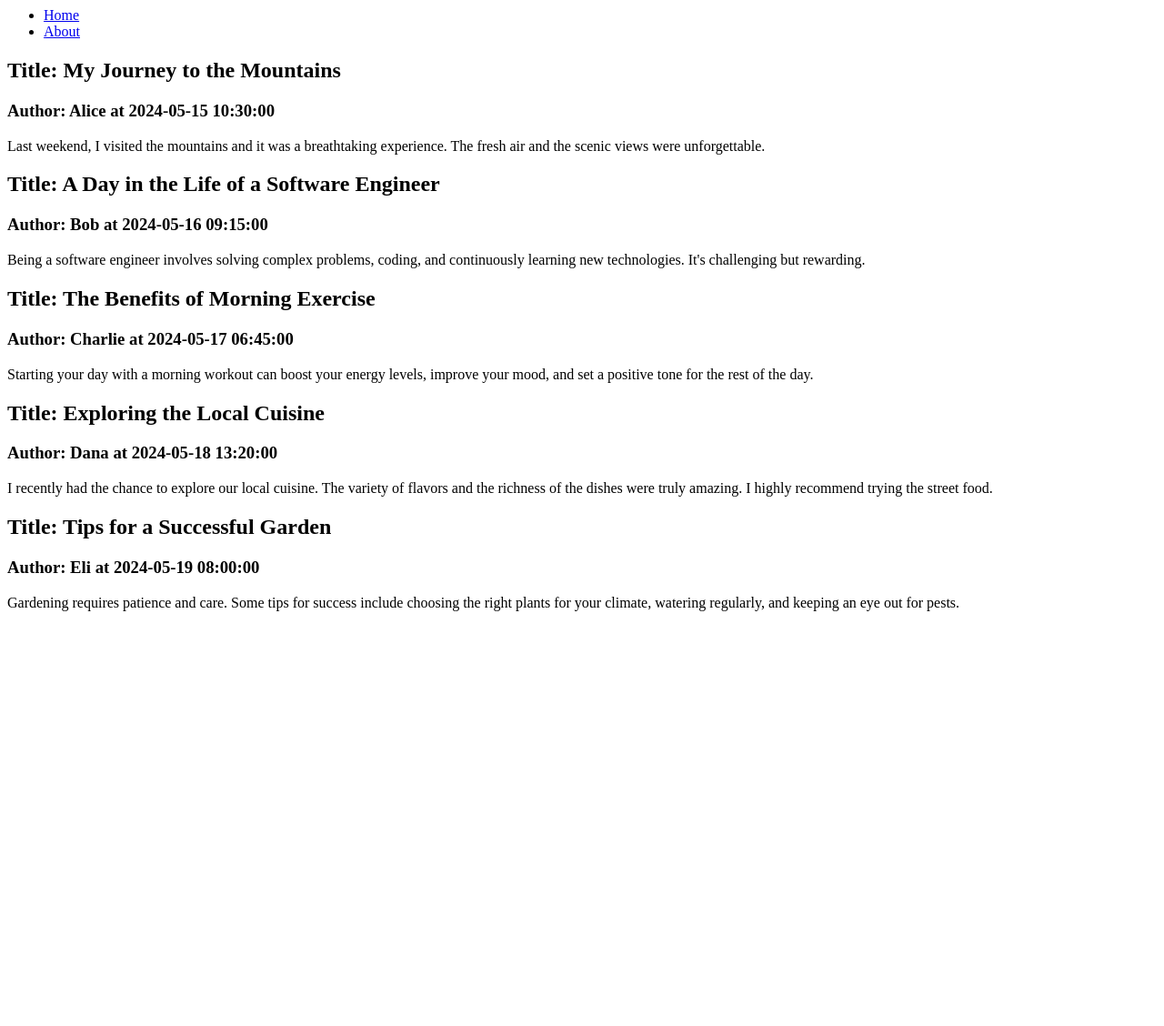
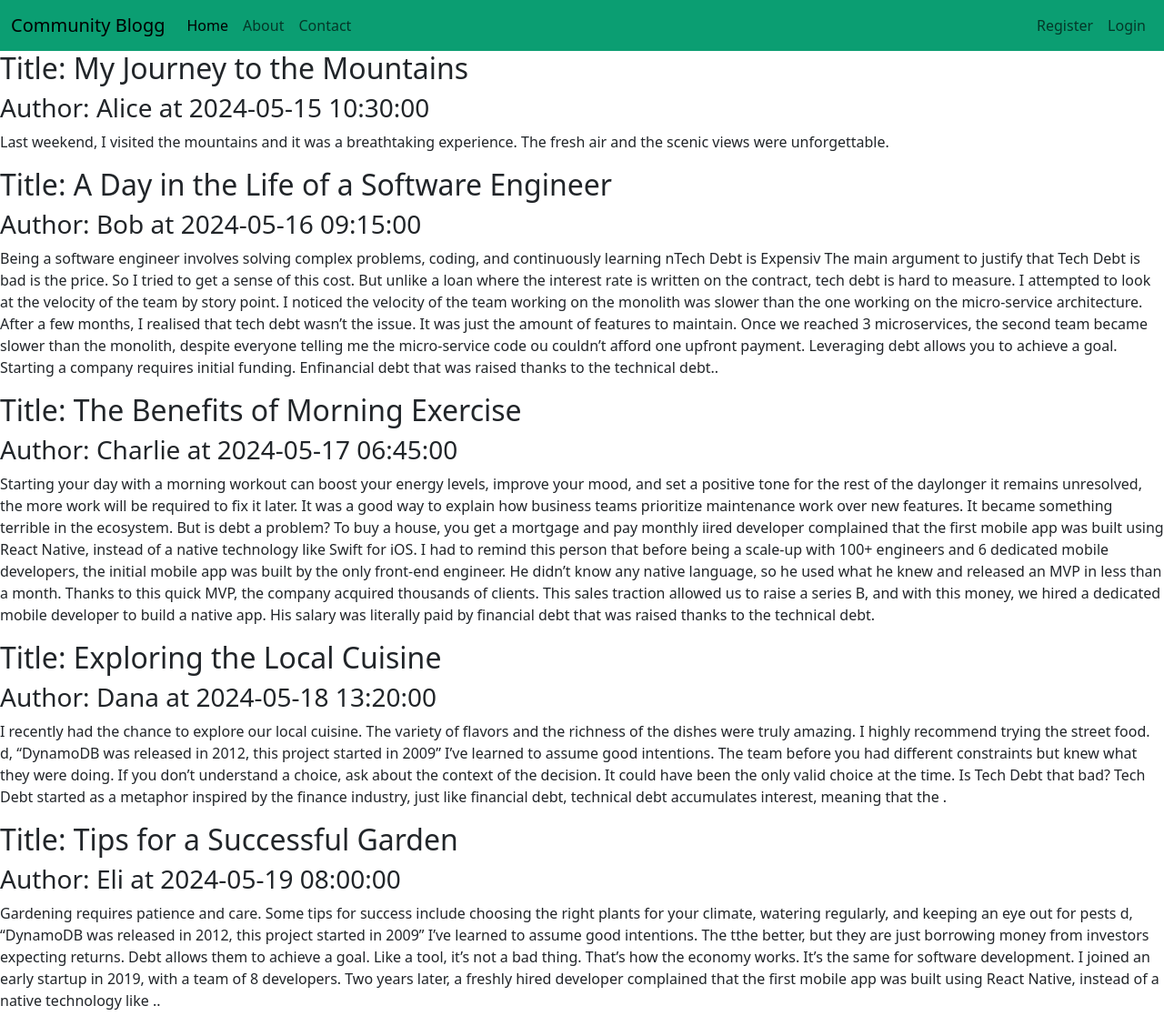
Before and after one commit to Kook16/Community_Blog, a Flask app: page / in a window 1280 px wide. Shown: the whole page at 91% size. Before the commit the page ends 672 px from the top, so only its background shows below. Run offline with Flask 3, Linux system fonts and the light colour scheme.

Commit message:
added navbar

```diff
--- a/app/routes.py
+++ b/app/routes.py
@@ -15,25 +15,25 @@ def home():
         "author": "Bob",
         "title": "A Day in the Life of a Software Engineer",
         "time_created": "2024-05-16 09:15:00",
-        "content": "Being a software engineer involves solving complex problems, coding, and continuously learning new technologies. It's challenging but rewarding."
+        "content": "Being a software engineer involves solving complex problems, coding, and continuously learning nTech Debt is Expensiv  The main argument to justify that Tech Debt is bad is the price. So I tried to get a sense of this cost. But unlike a loan where the interest rate is written on the contract, tech debt is hard to measure. I attempted to look at the velocity of the team by story point. I noticed the velocity of the team working on the monolith was slower than the one working on the micro-service architecture. After a few months, I realised that tech debt wasn’t the issue. It was just the amount of features to maintain. Once we reached 3 microservices, the second team became slower than the monolith, despite everyone telling me the micro-service code ou couldn’t afford one upfront payment. Leveraging debt allows you to achieve a goal. Starting a company requires initial funding. Enfinancial debt that was raised thanks to the technical debt.."
     },
     {
         "author": "Charlie",
         "title": "The Benefits of Morning Exercise",
         "time_created": "2024-05-17 06:45:00",
-        "content": "Starting your day with a morning workout can boost your energy levels, improve your mood, and set a positive tone for the rest of the day."
+        "content": "Starting your day with a morning workout can boost your energy levels, improve your mood, and set a positive tone for the rest of the daylonger it remains unresolved, the more work will be required to fix it later. It was a good way to explain how business teams prioritize maintenance work over new features. It became something terrible in the ecosystem. But is debt a problem? To buy a house, you get a mortgage and pay monthly iired developer complained that the first mobile app was built using React Native, instead of a native technology like Swift for iOS. I had to remind this person that before being a scale-up with 100+ engineers and 6 dedicated mobile developers, the initial mobile app was built by the only front-end engineer. He didn’t know any native language, so he used what he knew and released an MVP in less than a month. Thanks to this quick MVP, the company acquired thousands of clients. This sales traction allowed us to raise a series B, and with this money, we hired a dedicated mobile developer to build a native app. His salary was literally paid by financial debt that was raised thanks to the technical debt."
     },
     {
         "author": "Dana",
         "title": "Exploring the Local Cuisine",
         "time_created": "2024-05-18 13:20:00",
-        "content": "I recently had the chance to explore our local cuisine. The variety of flavors and the richness of the dishes were truly amazing. I highly recommend trying the street food."
+        "content": "I recently had the chance to explore our local cuisine. The variety of flavors and the richness of the dishes were truly amazing. I highly recommend trying the street food. d, “DynamoDB was released in 2012, this project started in 2009” I’ve learned to assume good intentions. The team before you had different constraints but knew what they were doing. If you don’t understand a choice, ask about the context of the decision. It could have been the only valid choice at the time. Is Tech Debt that bad? Tech Debt started as a metaphor inspired by the finance industry, just like financial debt, technical debt accumulates interest, meaning that the ."
     },
     {
         "author": "Eli",
         "title": "Tips for a Successful Garden",
         "time_created": "2024-05-19 08:00:00",
-        "content": "Gardening requires patience and care. Some tips for success include choosing the right plants for your climate, watering regularly, and keeping an eye out for pests."
+        "content": "Gardening requires patience and care. Some tips for success include choosing the right plants for your climate, watering regularly, and keeping an eye out for pests d, “DynamoDB was released in 2012, this project started in 2009” I’ve learned to assume good intentions. The tthe better, but they are just borrowing money from investors expecting returns. Debt allows them to achieve a goal. Like a tool, it’s not a bad thing. That’s how the economy works. It’s the same for software development. I joined an early startup in 2019, with a team of 8 developers. Two years later, a freshly hired developer complained that the first mobile app was built using React Native, instead of a native technology like .."
     }
     ]
     return render_template('home.html', title='Home', posts=posts)
--- a/app/templates/index.html
+++ b/app/templates/index.html
@@ -2,6 +2,10 @@
 <head>
     <meta charset="UTF-8">
     <meta name="viewport" content="width=device-width, initial-scale=1.0">
+    <link href="https://cdn.jsdelivr.net/npm/bootstrap@5.3.3/dist/css/bootstrap.min.css" rel="stylesheet" integrity="sha384-QWTKZyjpPEjISv5WaRU9OFeRpok6YctnYmDr5pNlyT2bRjXh0JMhjY6hW+ALEwIH" crossorigin="anonymous">
+
+    <link rel="stylesheet" type="text/css" href="{{ url_for('static', filename='styles.css') }}">
+
     {% if title %}
         <title>{{ title }}</title>
     {% else %}
@@ -9,14 +13,38 @@
     {% endif %}
 </head>
 <body>
-    <header>
-        <nav>
-            <ul>
-                <span><li><a href="{{url_for('home')}}">Home</a></li></span>
-                <span><li><a href="{{url_for('home')}}">About</a></li></span>
-            </ul>
+    <header class="site_header">
+        <nav class="navbar navbar-expand-md navbar-light" style="background-color: #0b9e72;">
+            <div class="container-fluid">
+                <a class="navbar-brand" href="#">Community Blogg</a>
+                <button class="navbar-toggler" type="button" data-bs-toggle="collapse" data-bs-target="#navbarText" aria-controls="navbarText" aria-expanded="false" aria-label="Toggle navigation">
+                    <span class="navbar-toggler-icon"></span>
+                </button>
+                <div class="collapse navbar-collapse" id="navbarText">
+                    <ul class="navbar-nav me-auto mb-10 mb-lg-0">
+                        <li class="nav-item">
+                            <a class="nav-link active" aria-current="page" href="#">Home</a>
+                        </li>
+                        <li class="nav-item">
+                            <a class="nav-link" href="#">About</a>
+                        </li>
+                        <li class="nav-item">
+                            <a class="nav-link" href="#">Contact</a>
+                        </li>
+                    </ul>
+                    <ul class="navbar-nav">
+                        <li class="nav-item">
+                            <a class="nav-link" href="#">Register</a>
+                        </li>
+                        <li class="nav-item">
+                            <a class="nav-link" href="#">Login</a>
+                        </li>
+                    </ul>
+                </div>
+            </div>
         </nav>
     </header>
+
     <main>
         {% block content %}{% endblock %}
     </main>
```
Also changed, not shown: app/templates/home.html (line endings or trailing spaces), static/main.css (added).
